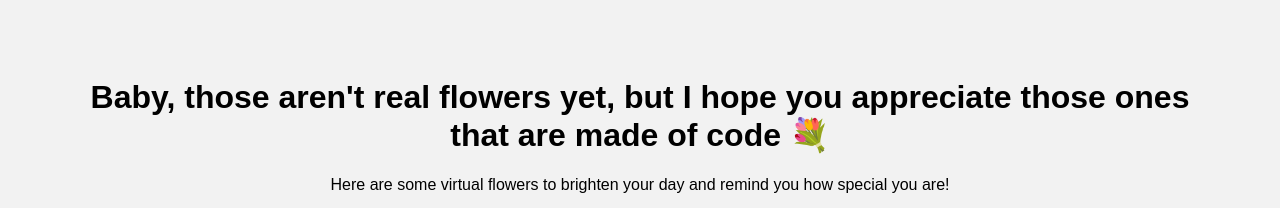
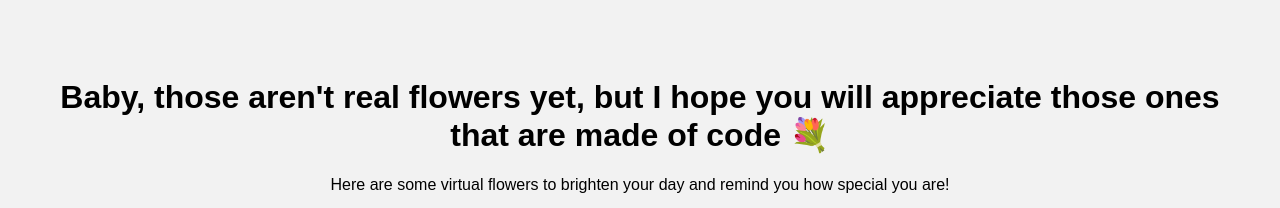
Before and after one commit to tesetteez/virtual-flowers, a plain HTML site: page index.html in a window 1280 px wide. Shown: the top 208 px of the page. Drawn offline with Linux system fonts and the light colour scheme.

Commit message:
Add files via upload

```diff
--- a/index.html
+++ b/index.html
@@ -23,7 +23,7 @@
     </style>
 </head>
 <body>
-    <h1>Baby, those aren't real flowers yet, but I hope you appreciate those ones that are made of code 💐</h1>
+    <h1>Baby, those aren't real flowers yet, but I hope you will appreciate those ones that are made of code 💐</h1>
     <p>Here are some virtual flowers to brighten your day and remind you how special you are!</p>
 
     <div class="flowers">
```
